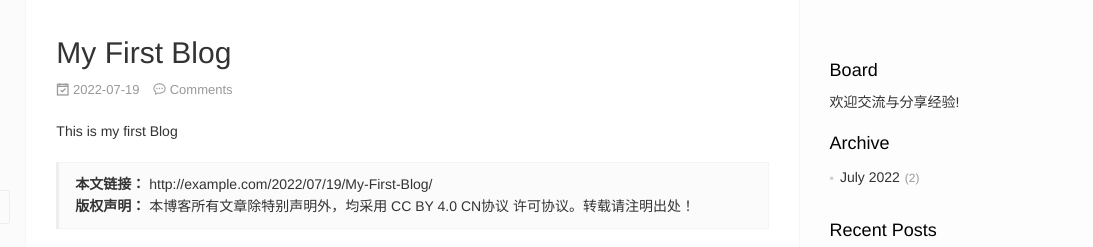
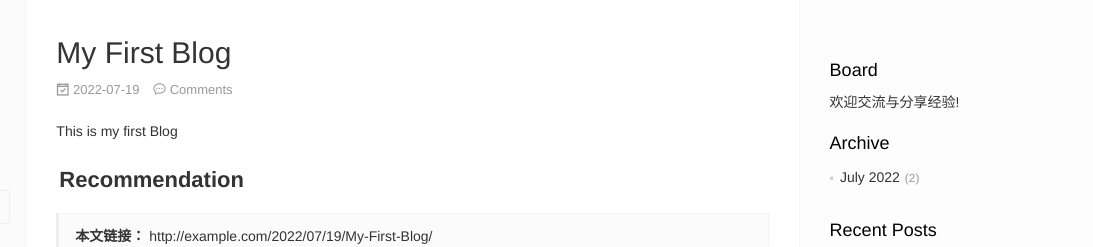
Before and after one commit to moyifang/moyifang.github.io, a plain HTML site: page 2022/07/19/My-First-Blog/index.html in a window 1280 px wide. Shown: the top 247 px of the page, 187-1280 px from the left. Drawn offline with nearby package versions, Linux system fonts and the light colour scheme; no server answers; a script that the page names is missing.

Commit message:
Site updated: 2022-07-19 16:46:55

```diff
--- a/2022/07/19/My-First-Blog/index.html
+++ b/2022/07/19/My-First-Blog/index.html
@@ -18,15 +18,15 @@
 
 
   <title>My First Blog | Hexo</title>
-  <meta name="description" content="This is my first Blog">
+  <meta name="description" content="This is my first Blog Recommendation">
 <meta property="og:type" content="article">
 <meta property="og:title" content="My First Blog">
 <meta property="og:url" content="http://example.com/2022/07/19/My-First-Blog/index.html">
 <meta property="og:site_name" content="Hexo">
-<meta property="og:description" content="This is my first Blog">
+<meta property="og:description" content="This is my first Blog Recommendation">
 <meta property="og:locale" content="en_US">
 <meta property="article:published_time" content="2022-07-19T14:20:29.000Z">
-<meta property="article:modified_time" content="2022-07-19T14:22:07.015Z">
+<meta property="article:modified_time" content="2022-07-19T14:46:18.018Z">
 <meta property="article:author" content="John Doe">
 <meta name="twitter:card" content="summary">
   <!-- Canonical links -->
@@ -312,7 +312,7 @@
     <div class="article-entry marked-body" itemprop="articleBody">
 
         <p>This is my first Blog</p>
-
+<h3 id="Recommendation"><a href="#Recommendation" class="headerlink" title="Recommendation"></a>Recommendation</h3>
 
     </div>
     <div class="article-footer">
```
